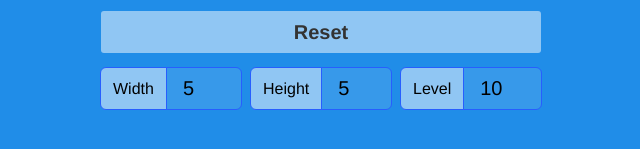
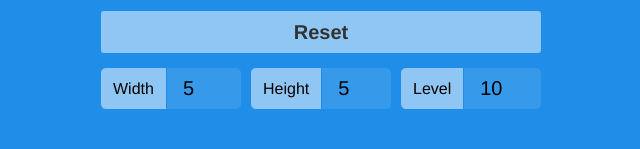
Before and after one commit to maksim1744/website, a plain HTML site: page chimp.html in a window 1280 px wide. Shown: the part 461-610 px from the top of the page, 319-959 px from the left. Drawn offline with Linux system fonts and the light colour scheme.

Commit message:
Update style

```diff
--- a/styles.css
+++ b/styles.css
@@ -180,20 +180,17 @@ input::-webkit-inner-spin-button {
 }
 
 :root {
-    /*--input-color: #99a3ba;*/
     --input-color: black;
-    --input-border: #275efe;
+    --input-border: rgb(32, 141, 232);
     --input-background: rgba(255, 255, 255, 0.1);
     --input-placeholder: #cbd1dc;
     --input-border-focus: #cdd9ed;
     --group-color: var(--input-color);
     --group-border: var(--input-border);
-    /*--group-background: #eef4ff;*/
     --group-background: rgba(255, 255, 255, 0.5);
     --group-color-focus: black;
     --group-border-focus: var(--input-border-focus);
-    /*--group-background-focus: #678efe;*/
-    --group-background-focus: var(--group-background);
+    --group-background-focus: rgba(255, 255, 255, 0.8);
 }
 .form-field {
     display: block;
```
